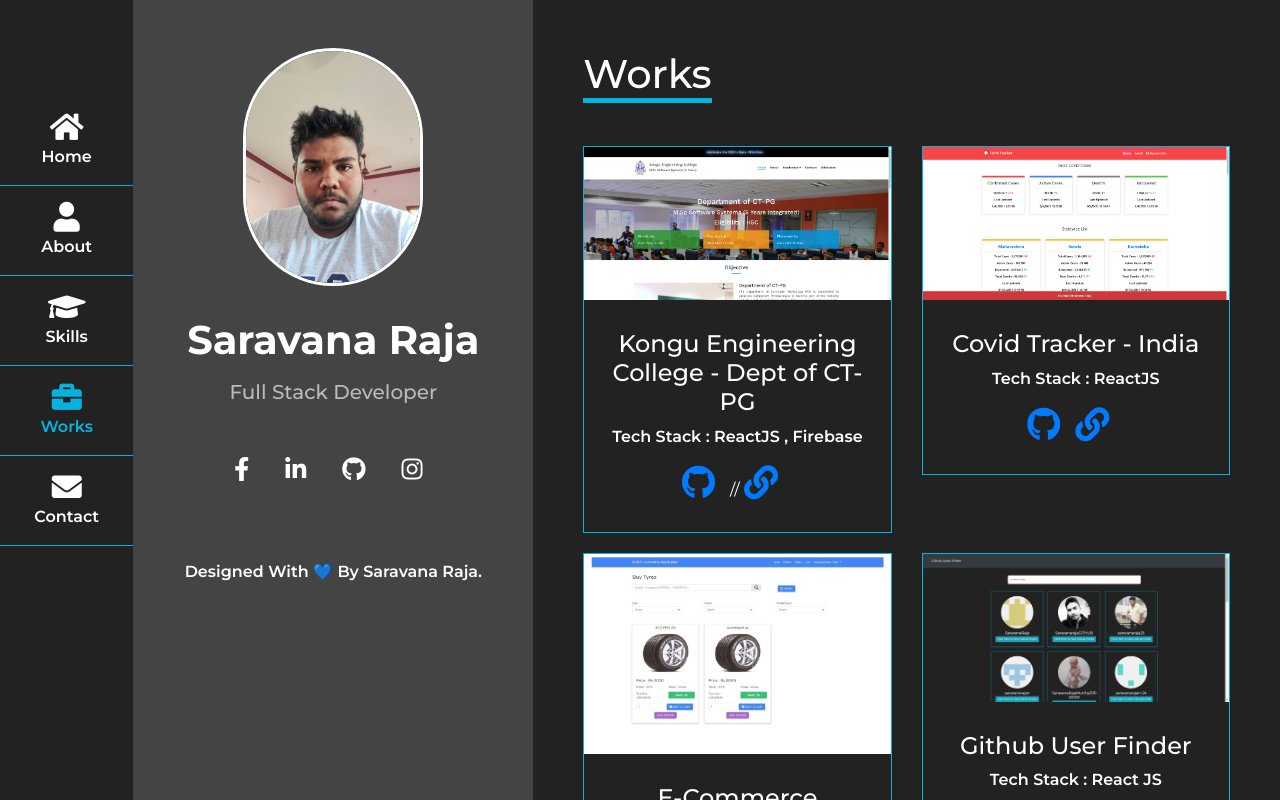
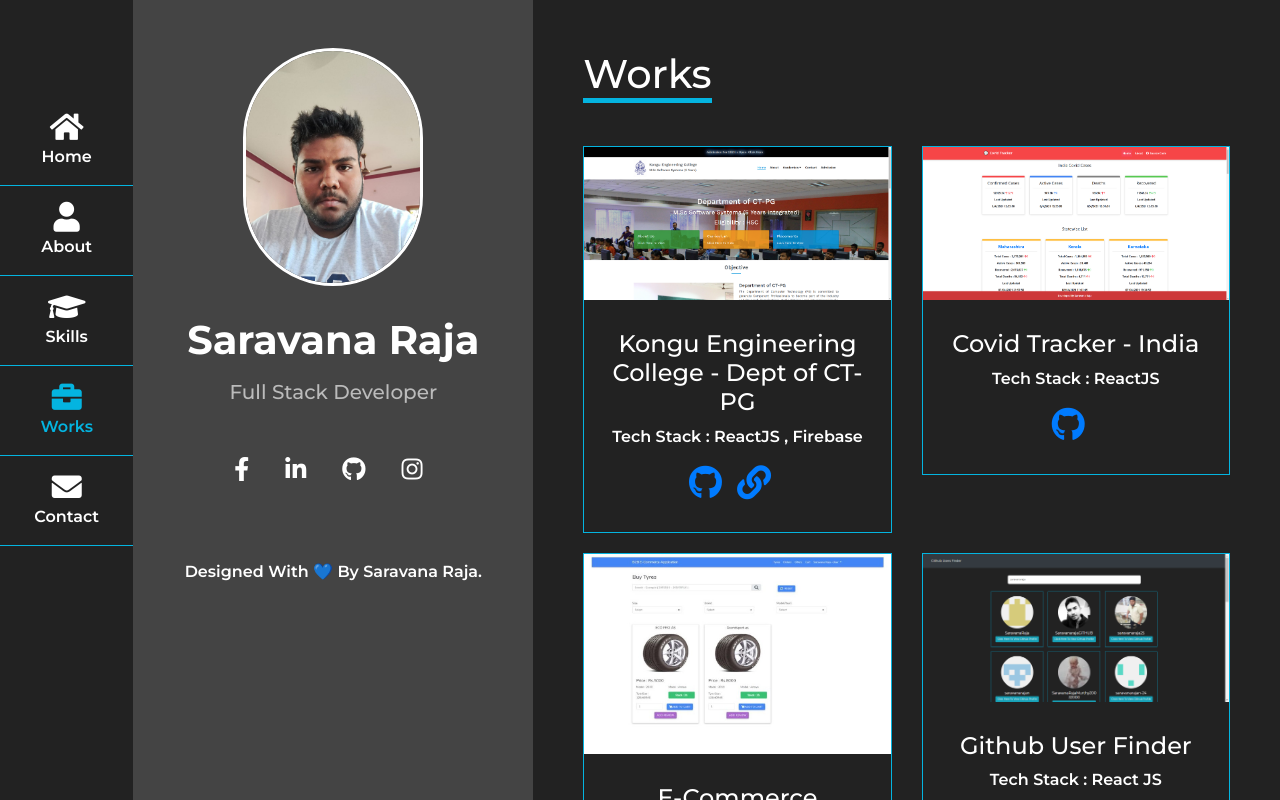
Before and after one commit to saravanaraja25/saravana-portfolio, a React (Create React App) app: page /works in a window 1280 px wide. Built offline with nearby package versions, Linux system fonts and the light colour scheme.

Commit message:
Update Work.js

```diff
--- a/src/components/Work.js
+++ b/src/components/Work.js
@@ -18,7 +18,7 @@
                                 <h4>Kongu Engineering College - Dept of CT-PG</h4>
                                 <p>Tech Stack : ReactJS , Firebase</p>
                                 <a target="_blank" rel="noreferrer" href="https://github.com/saravanaraja25/kec-msc-react-v2"><i className="fab fa-github"></i></a>
-//                                 <a target="_blank" rel="noreferrer" href="https://kongumscsoftwaresystems.in"><i className="fas fa-link"></i></a>
+                                <a target="_blank" rel="noreferrer" href="https://kongumscsoftwaresystems.in"><i className="fas fa-link"></i></a>
                             </div>
                         </div>
                     </div>
@@ -29,7 +29,7 @@
                                 <h4>Covid Tracker - India</h4>
                                 <p>Tech Stack : ReactJS</p>
                                 <a target="_blank" rel="noreferrer" href="https://github.com/saravanaraja25/covid-tracker-react"><i className="fab fa-github"></i></a>
-                                <a target="_blank" rel="noreferrer" href="https://covid.saravanaraja.xyz"><i className="fas fa-link"></i></a>
+
                             </div>
                         </div>
                     </div>
@@ -40,7 +40,7 @@
                                 <h4>E-Commerce Application</h4>
                                 <p>Tech Stack : Laravel</p>
                                 <a target="_blank" rel="noreferrer" href="https://github.com/saravanaraja25/b2becom-laravel7"><i className="fab fa-github"></i></a>
-//                                 <a target="_blank" rel="noreferrer" href="https://ecom.saravanaraja.xyz"><i className="fas fa-link"></i></a>
+
                             </div>
                         </div>
                     </div>
@@ -51,7 +51,7 @@
                                 <h4>Github User Finder</h4>
                                 <p>Tech Stack : React JS</p>
                                 <a target="_blank" rel="noreferrer" href="https://github.com/saravanaraja25/github-finder"><i className="fab fa-github"></i></a>
-//                                 <a target="_blank" rel="noreferrer" href="http://3.236.147.106/"><i className="fas fa-link"></i></a>
+
                             </div>
                         </div>
                     </div>
@@ -62,7 +62,7 @@
                                 <h4>Weather Finder</h4>
                                 <p>Tech Stack : VueJS</p>
                                 <a target="_blank" rel="noreferrer" href="https://github.com/saravanaraja25/weather-app-vue"><i className="fab fa-github"></i></a>
-//                                 <a target="_blank" rel="noreferrer" href="https://weather.saravanaraja.xyz"><i className="fas fa-link"></i></a>
+
                             </div>
                         </div>
                     </div>
```
